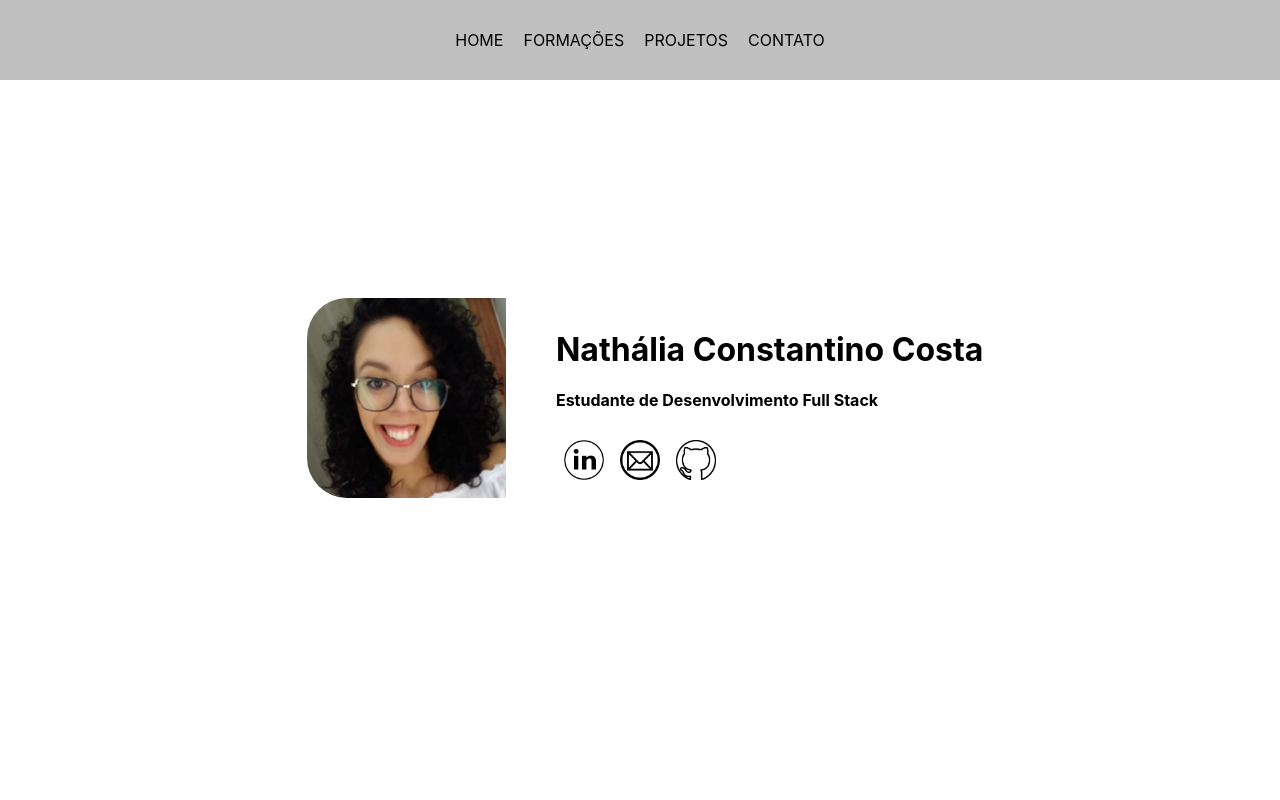
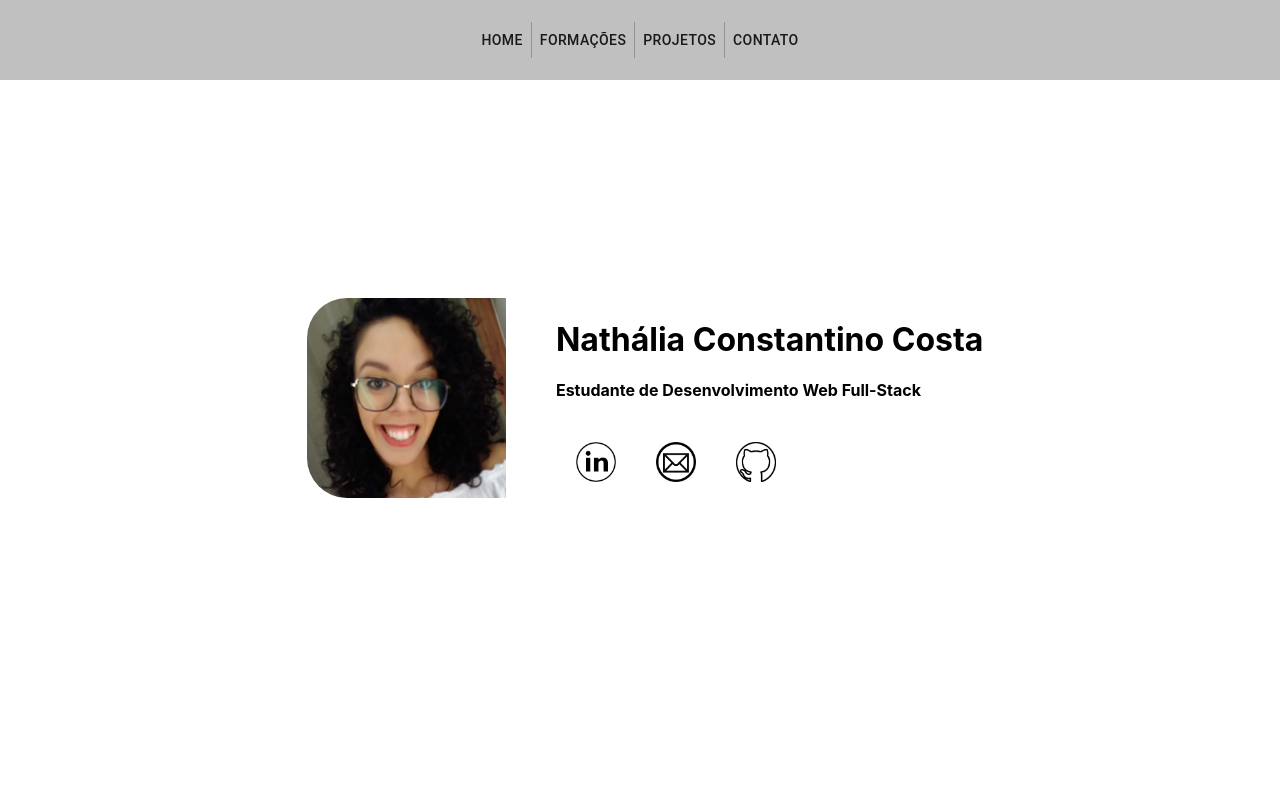
Before and after one commit to Nthliacc/NathaliaCosta, a React (Create React App) app: page / in a window 1280 px wide. Shown: the top 800 px of the page. Built offline with nearby package versions, Linux system fonts and the light colour scheme.

Commit message:
estilização e redirecionamento de paginas

```diff
--- a/package.json
+++ b/package.json
@@ -3,6 +3,8 @@
   "version": "0.1.0",
   "private": true,
   "dependencies": {
+    "@material-ui/core": "^4.11.0",
+    "@material-ui/icons": "^4.9.1",
     "@testing-library/jest-dom": "^4.2.4",
     "@testing-library/react": "^9.5.0",
     "@testing-library/user-event": "^7.2.1",
--- a/src/App.js
+++ b/src/App.js
@@ -3,19 +3,36 @@ import styled from 'styled-components';
 import Nav from './component/Pages/Nav';
 import Section from './component/Pages/Section/Section';
 import Footer from './component/Pages/Footer';
+import { createMuiTheme, MuiThemeProvider } from "@material-ui/core";
 
 const AppContainer = styled.div`
   height: 100vh;
   max-width: 100vw;
 `;
 
+const meuTema = createMuiTheme({
+  palette: {
+    primary: {
+      main: "#ff6000"
+    },
+    secondary: {
+      main: "#ffffff"
+    },
+    error: {
+      main: "#ff0000"
+    }
+  }
+})
+
 function App() {
   return (
-    <AppContainer>
-      <Nav />
-      <Section />
-      <Footer />
-    </AppContainer>
+    <MuiThemeProvider theme={meuTema}>
+      <AppContainer>
+        <Nav />
+        <Section />
+        <Footer />
+      </AppContainer>
+    </MuiThemeProvider>
   );
 }
 
--- a/src/component/Pages/Footer/index.jsx
+++ b/src/component/Pages/Footer/index.jsx
@@ -3,7 +3,7 @@ import { FooterContainer } from './styled';
 
 function Footer() {
   return (
-    <FooterContainer className="Footer">
+    <FooterContainer id="Contato">
       <input placeholder="Digite seu nome"/>
       <input placeholder="Coloque seu email"/>
       <input placeholder="Escreva sua mensagem ..."/>
--- a/src/component/Pages/Nav/index.jsx
+++ b/src/component/Pages/Nav/index.jsx
@@ -1,13 +1,18 @@
 import React from 'react';
 import { NavContainer, LinkNav } from './styled';
+import { palette } from '@material-ui/system';
+import Button from '@material-ui/core/Button';
+import ButtonGroup from '@material-ui/core/ButtonGroup';
 
 function Nav() {
     return (
         <NavContainer>
-            <LinkNav to="/SectionPerfil">HOME</LinkNav>
-            <LinkNav to="/SectionFormacoes">FORMAÇÕES</LinkNav>
-            <LinkNav to="/SectionProjetos">PROJETOS</LinkNav>
-            <LinkNav to="/Contato">CONTATO</LinkNav>
+            <ButtonGroup variant="text" aria-label="text primary button group">
+                <Button href={'#'}>HOME</Button>
+                <Button href={'#SectionFormacao'} >FORMAÇÕES</Button>
+                <Button href={'#SectionProjetos'}>PROJETOS</Button>
+                <Button href={'#Contato'}>CONTATO</Button>
+            </ButtonGroup>
         </NavContainer>
     );
 }
--- a/src/component/Pages/Section/SectionFormacoes.jsx
+++ b/src/component/Pages/Section/SectionFormacoes.jsx
@@ -3,7 +3,7 @@ import { FormacaoContainer } from './styled';
 
 function SectionFormacao() {
   return (
-    <FormacaoContainer className="SectionFormacao">
+    <FormacaoContainer id='SectionFormacao'>
         <div>
             <h1>FORMAÇÕES</h1>
         </div>
--- a/src/component/Pages/Section/SectionPerfil.jsx
+++ b/src/component/Pages/Section/SectionPerfil.jsx
@@ -1,23 +1,30 @@
 import React from 'react';
-import { PerfilContainer, ImagemPerfil ,ImagemIcon } from './styled';
+import { PerfilContainer, ImagemPerfil, ImagemIcon } from './styled';
 import perfil from '../../Imagens/ntthl.jpeg';
 import linkd from '../../Imagens/linked.png';
 import github from '../../Imagens/github.jpg';
 import gmail from '../../Imagens/gmail.png';
+import { IconButton } from '@material-ui/core';
 
 function SectionPerfil() {
   return (
-    <PerfilContainer className="SectionPerfil">
-        <div >
-            <ImagemPerfil src={perfil}/>
-        </div>
-        <div>
-            <h1>Nathália Constantino Costa</h1>
-            <h4>Estudante de Desenvolvimento Full Stack</h4>
-            <ImagemIcon src={linkd} href={"https://www.linkedin.com/in/nthlia-costa/"}/>
-            <ImagemIcon src={gmail}/>
-            <ImagemIcon src={github}/>
-        </div>
+    <PerfilContainer id="SectionPerfil">
+      <div >
+        <ImagemPerfil src={perfil} />
+      </div>
+      <div>
+        <h1>Nathália Constantino Costa</h1>
+        <h4>Estudante de Desenvolvimento Web Full-Stack</h4>
+        <IconButton href={"https://www.linkedin.com/in/nthlia-costa/"}>
+          <ImagemIcon src={linkd} />
+        </IconButton>
+        <IconButton href={"https://"}>
+          <ImagemIcon src={gmail} />
+        </IconButton>
+        <IconButton href={"https://github.com/Nthliacc"}>
+          <ImagemIcon src={github} />
+        </IconButton>
+      </div>
     </PerfilContainer>
   );
 }
--- a/src/component/Pages/Section/SectionProjetos.jsx
+++ b/src/component/Pages/Section/SectionProjetos.jsx
@@ -3,7 +3,7 @@ import { ProjetosContainer } from './styled';
 
 function SectionProjetos() {
   return (
-    <ProjetosContainer className="SectionProjetos">
+    <ProjetosContainer id="SectionProjetos">
       <div>
         <h1>PROJETOS</h1>
       </div>
```
Also changed, not shown: 1 other file (tests, documents, lock files or other folders).
